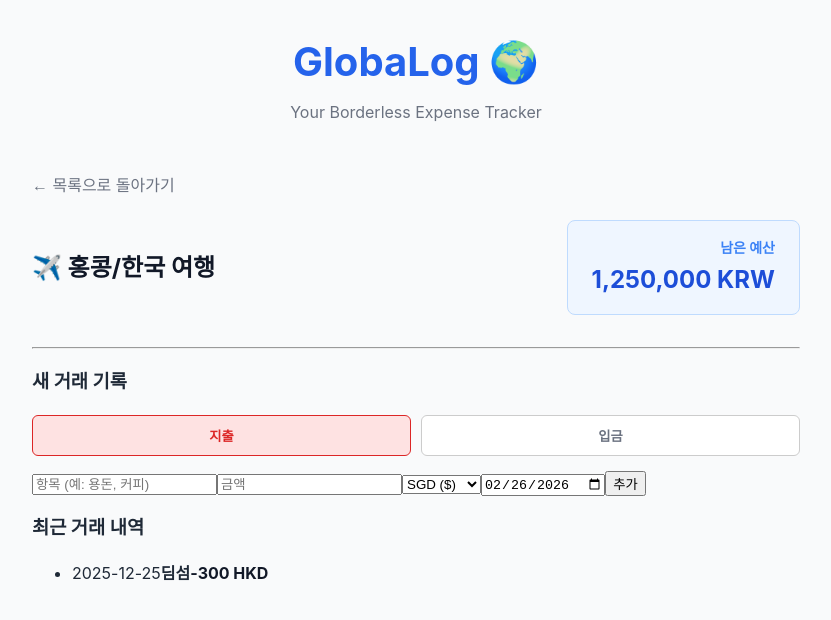
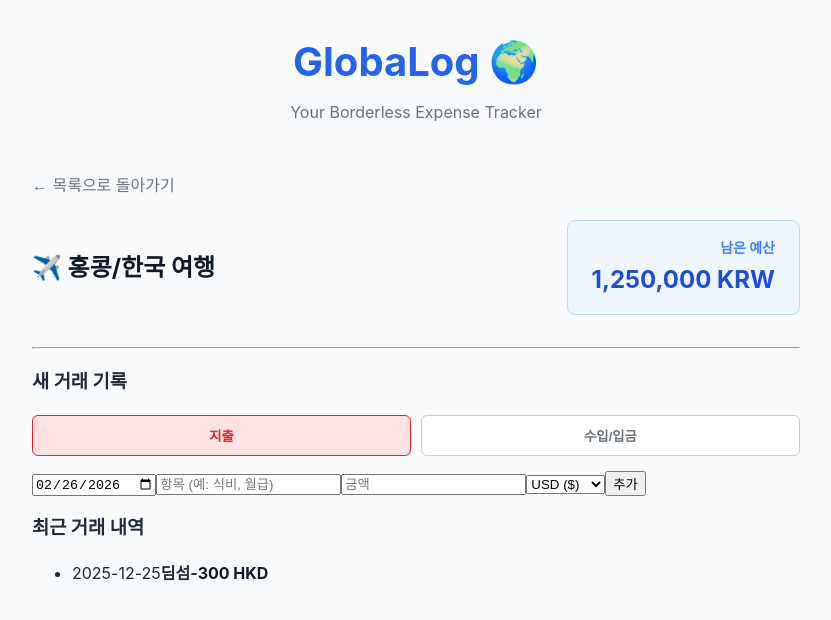
Before and after one commit to SuhanKim96/GlobaLog, a React app in the folder frontend/: page /wallet/1 in a window 1280 px wide. Shown: the top 620 px of the page, without its empty margins (224-1055 px from the left). Built offline with nearby package versions, Linux system fonts and the light colour scheme; the HTML template or start-up script is replaced by a standard one.

Commit message:
Add date input field for historical transactions in ExpenseForm and connect transaction payload to backend API

```diff
--- a/frontend/src/components/ExpenseForm.jsx
+++ b/frontend/src/components/ExpenseForm.jsx
@@ -1,54 +1,51 @@
 import { useState } from 'react';
 
 function ExpenseForm({ onAddExpense }) {
-    const [type, setType] = useState('expense');
-    const [title, setTitle] = useState('');
+    const [type, setType] = useState('WITHDRAWAL');
+    const [description, setDescription] = useState('');
     const [amount, setAmount] = useState('');
-    const [currency, setCurrency] = useState('SGD');
-    const [date, setDate] = useState(new Date().toISOString().split('T')[0]);
+    const [currency, setCurrency] = useState('USD');
+    const [transactionDate, setTransactionDate] = useState(new Date().toISOString().split('T')[0]);
 
     const handleSubmit = (e) => {
         e.preventDefault();
-        if (!title || !amount) return alert('모든 필드를 입력해주세요!');
+        if (!description || !amount || !transactionDate) return alert('모든 필드를 입력해주세요!');
 
         onAddExpense({
-            id: Date.now(),
-            type,
-            title,
+            type: type,
             amount: parseFloat(amount),
-            currency,
-            date
+            description: description,
+            transactionCurrency: currency,
+            transactionDate: `${transactionDate}T00:00:00`
         });
 
-        setTitle('');
+        setDescription('');
         setAmount('');
     };
 
     return (
         <form onSubmit={handleSubmit} className="expense-form">
             <div className="type-toggle">
-                <button
-                    type="button"
-                    className={type === 'expense' ? 'active expense-btn' : ''}
-                    onClick={() => setType('expense')}
-                >지출</button>
-                <button
-                    type="button"
-                    className={type === 'income' ? 'active income-btn' : ''}
-                    onClick={() => setType('income')}
-                >입금</button>
+                <button type="button" className={type === 'WITHDRAWAL' ? 'active expense-btn' : ''} onClick={() => setType('WITHDRAWAL')}>지출</button>
+                <button type="button" className={type === 'DEPOSIT' ? 'active income-btn' : ''} onClick={() => setType('DEPOSIT')}>수입/입금</button>
             </div>
 
             <div className="input-group">
-                <input type="text" placeholder="항목 (예: 용돈, 커피)" value={title} onChange={(e) => setTitle(e.target.value)} />
+                <input
+                    type="date"
+                    value={transactionDate}
+                    onChange={(e) => setTransactionDate(e.target.value)}
+                    required
+                />
+                <input type="text" placeholder="항목 (예: 식비, 월급)" value={description} onChange={(e) => setDescription(e.target.value)} />
                 <input type="number" placeholder="금액" value={amount} onChange={(e) => setAmount(e.target.value)} />
                 <select value={currency} onChange={(e) => setCurrency(e.target.value)}>
+                    <option value="USD">USD ($)</option>
                     <option value="SGD">SGD ($)</option>
                     <option value="KRW">KRW (₩)</option>
-                    <option value="USD">USD ($)</option>
                     <option value="EUR">EUR (€)</option>
+                    <option value="HKD">HKD ($)</option>
                 </select>
-                <input type="date" value={date} onChange={(e) => setDate(e.target.value)} />
                 <button type="submit">추가</button>
             </div>
         </form>
```
